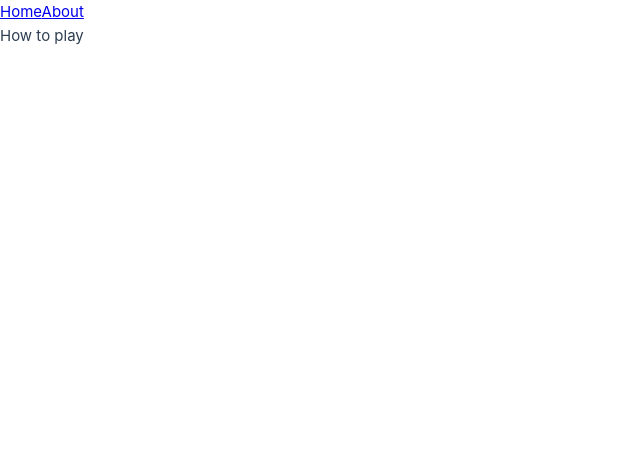
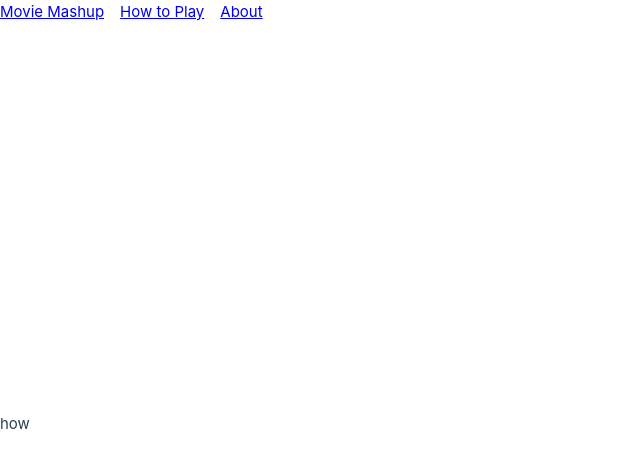
Before and after one commit to ashpoz/movie-mashup, a Vue app: page /game/how-to-play in a window 1280 px wide. Shown: the top 468 px of the page, without its empty margins (0-640 px from the left). Built offline with nearby package versions, Linux system fonts and the light colour scheme.

Commit message:
Very basic layout styling

```diff
--- a/src/App.vue
+++ b/src/App.vue
@@ -1,12 +1,28 @@
 <script setup>
 import { RouterLink, RouterView } from 'vue-router'
 </script>
+
+<style>
+  nav {
+    display: flex;
+    gap: 1rem;
+  }
+
+  main {
+    align-items: center;
+    display: grid;
+    gap: 1rem;
+    grid-template-columns: 1fr 1fr;
+    height: 100vh;
+  }
+</style>
 
 <template>
   <header>
     <div class="wrapper">
       <nav>
-        <RouterLink to="/">Home</RouterLink>
+        <RouterLink to="/">Movie Mashup</RouterLink>
+        <RouterLink to="/game/how-to-play">How to Play</RouterLink>
         <RouterLink to="/about">About</RouterLink>
       </nav>
     </div>
--- a/src/views/GameView.vue
+++ b/src/views/GameView.vue
@@ -1,4 +1,5 @@
 <script setup></script>
 <template>
-  Game
+  <p>[PLOT DESCRIPTION HERE]</p>
+  <input type="text">
 </template>
--- a/src/views/HomeView.vue
+++ b/src/views/HomeView.vue
@@ -1,4 +1,10 @@
 <script setup></script>
+
+<style scoped>
+  main {
+    grid-template-columns: 1fr 1fr;
+  }
+</style>
 
 <template>
   <main>
@@ -6,10 +12,11 @@
       <h1>Movie Mashup</h1>
       <p>2 movies, one very bizarre plot.</p>
       <p><i>You</i> have to guess the combined movie title</p>
-    </div>
-    <div>
       <router-link to="/game" class="btn">Play</router-link>
       <router-link to="/game/how-to-play" class="btn">How to Play</router-link>
     </div>
+    <div>
+      <img src="https://placehold.co/400x600" alt="">
+    </div>
   </main>
 </template>
--- a/src/views/HowToPlayView.vue
+++ b/src/views/HowToPlayView.vue
@@ -1,4 +1,8 @@
 <script setup></script>
 <template>
-  How to play
+  <main>
+    <div>
+      how
+    </div>
+  </main>
 </template>
```
